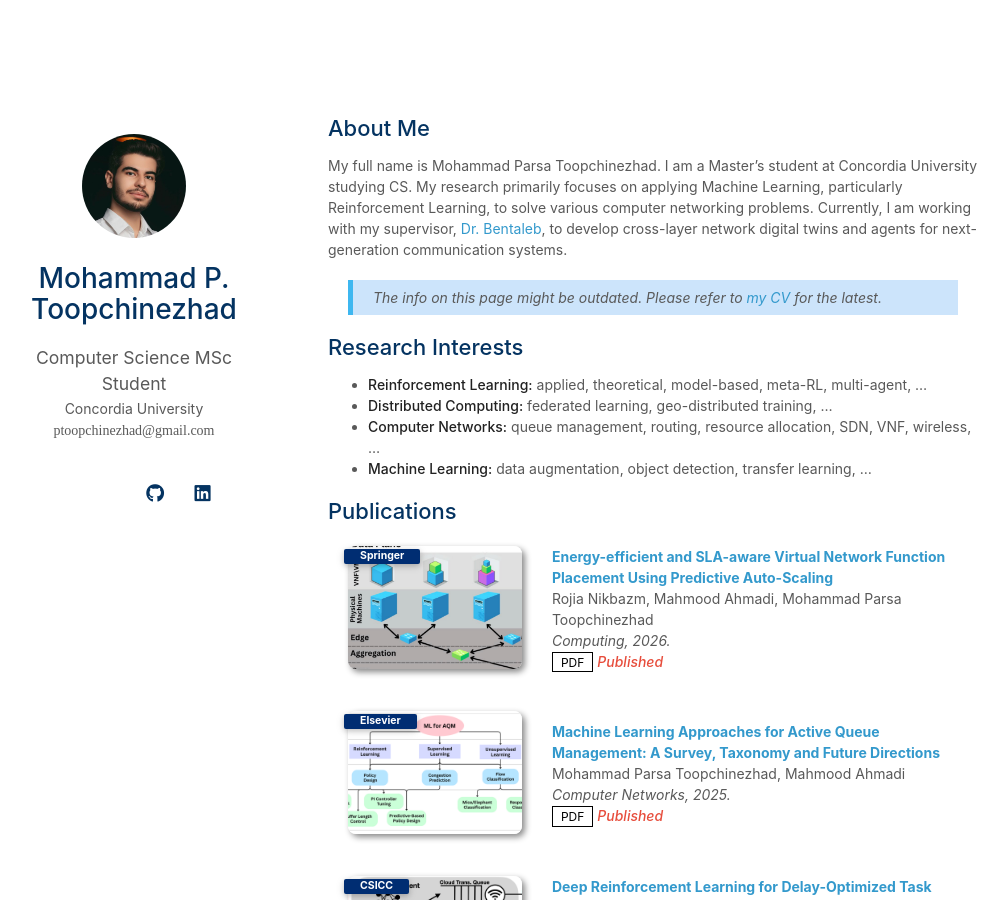
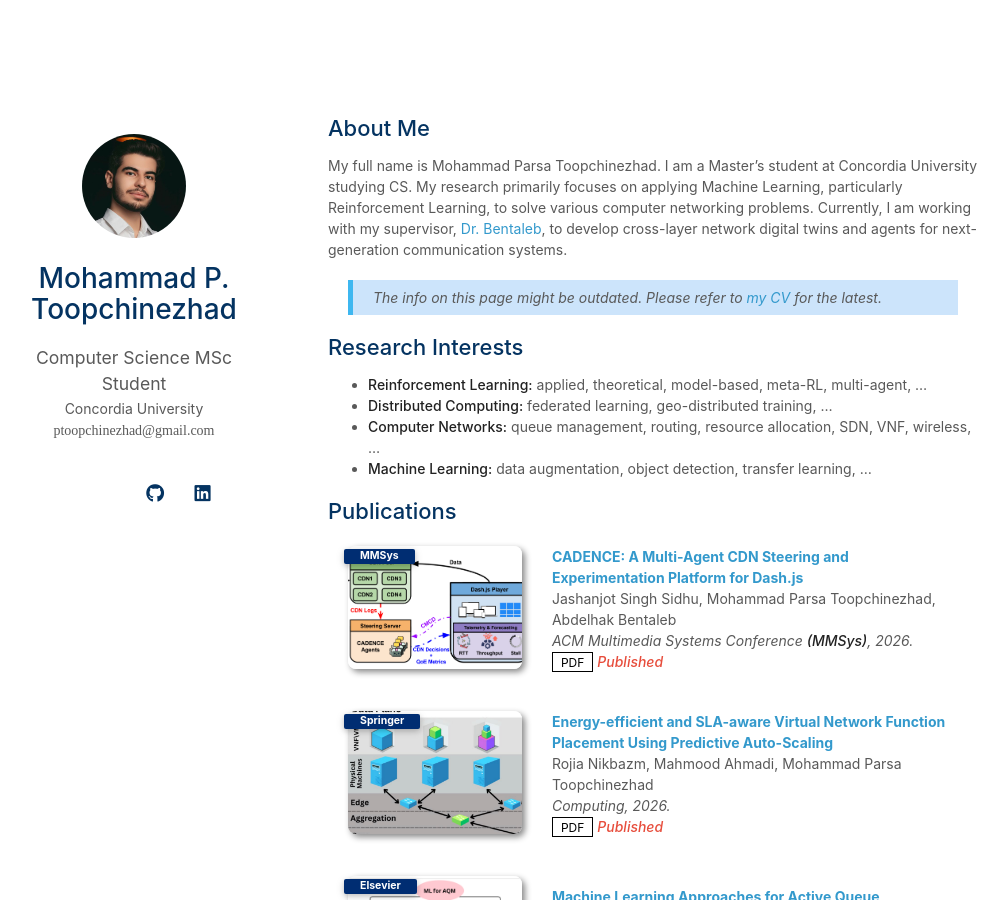
Before and after one commit to Procedurally-Generated-Human/Procedurally-Generated-Human.github.io, a Jekyll site: the page built from index.md, in a window 1280 px wide and 900 px high. Shown: the whole window, without its empty margins (142-1149 px from the left). Built offline with Jekyll 4.4.1, drawn with Linux system fonts in a browser that asks for light colours; a style sheet for code colours, icons or effects is not loaded; our own code applies the rules of GitHub Pages for plain Markdown files.

Commit message:
Add CADENCE (MMSys '26) publication
Co-Authored-By: Claude Opus 5.5 <noreply@anthropic.com>
Claude-Session: https://claude.ai/code/session_01NEyid8irJAq7Vxss2XiwFv

```diff
--- a/_data/publications.yml
+++ b/_data/publications.yml
@@ -1,4 +1,12 @@
 main:
+
+  - title: "CADENCE: A Multi-Agent CDN Steering and Experimentation Platform for Dash.js"
+    authors: Jashanjot Singh Sidhu, Mohammad Parsa Toopchinezhad, Abdelhak Bentaleb
+    conference_short: MMSys
+    conference: ACM Multimedia Systems Conference <strong>(MMSys)</strong>, 2026.
+    pdf: https://dl.acm.org/doi/abs/10.1145/3793853.3798190
+    image: ./assets/img/cadence.png
+    notes: Published
 
   - title: "Energy-efficient and SLA-aware Virtual Network Function Placement Using Predictive Auto-Scaling"
     authors: Rojia Nikbazm, Mahmood Ahmadi, Mohammad Parsa Toopchinezhad
```
Also changed, not shown: assets/img/cadence.png (added).
